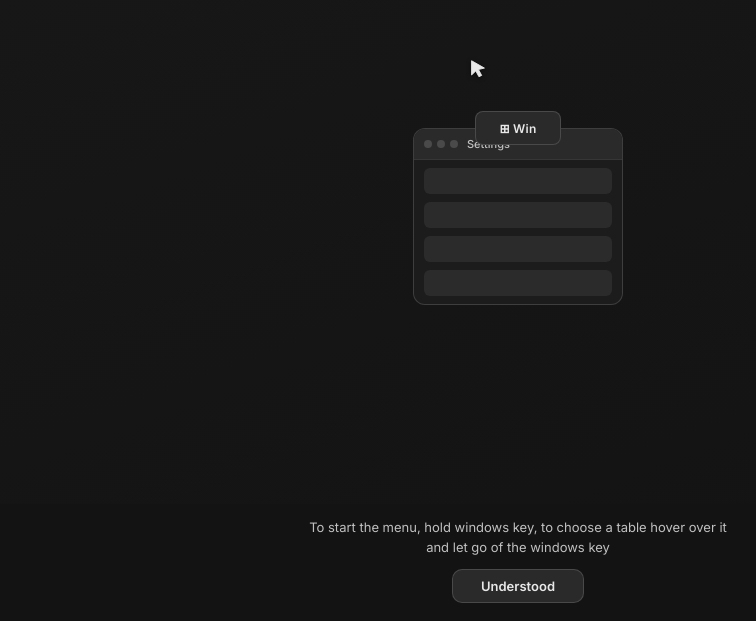
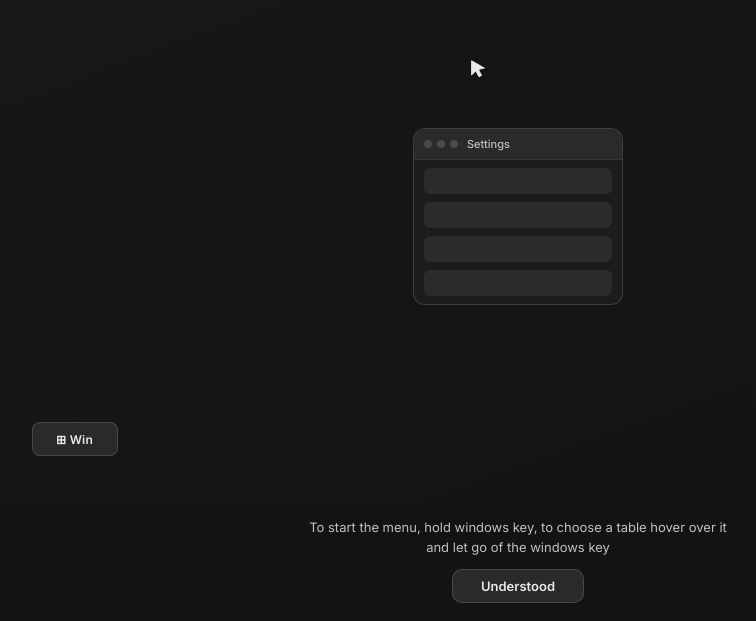
Before and after one commit to nend-x/FlatUI, a website built with Vite: page src/tutorial/index.html in a window 1280 px wide. Shown: the part 179-800 px from the top of the page, without its empty margins (122-878 px from the left). Built offline with nearby package versions, Linux system fonts and the light colour scheme.

Commit message:
Tutorial: decouple Win key from cursor; fix release-opens-settings order
- The Win key is a keyboard gesture: it now sits bottom-left in the stage
  and presses/fills by itself — the cursor never moves onto it
- Cursor stays on the pie: hover settings slice -> release Win (unhold
  anim, hover clears, pie dismisses) -> fake settings window opens

```diff
--- a/src/styles/tutorial.css
+++ b/src/styles/tutorial.css
@@ -135,11 +135,10 @@
 /* ===== Windows key with hold-fill ======================================== */
 .tut-winkey {
   position: absolute;
-  left: 50%;
-  top: 45%;
+  left: 12%;
+  bottom: 7%;
   width: 86px;
   height: 34px;
-  margin: -17px 0 0 -43px;
   border: 1px solid var(--border-strong);
   border-radius: 8px;
   background: var(--bg-espresso-raised);
--- a/src/tutorial/main.ts
+++ b/src/tutorial/main.ts
@@ -120,18 +120,17 @@ async function runLoop() {
   await sleep(600); // beat 1 — cursor + Win key visible
   winkey.classList.add("shown");
 
-  // beat 2 — cursor glides onto the Win key, key presses + fills
-  moveCursor(cx, cy + 6, 700);
-  await sleep(850);
+  // beat 2 — the Win key presses itself (keyboard gesture, no cursor): a
+  // quick press flash, then the hold-fill runs while Win is held.
   winkey.classList.add("pressed");
+  await sleep(280);
   fill.style.transition = "transform 600ms linear";
   fill.style.transform = "scaleX(1)";
   await sleep(700);
 
-  // pie pops in
+  // pie pops in around the cursor while Win is still held
   pie.classList.add("shown");
   await sleep(450);
-
   // cursor glides to the settings slice (top-left wedge, mid-angle -126°)
   const [sx, sy] = polar(cx, cy, 86, -126);
   moveCursor(sx, sy, 750);
@@ -139,20 +138,26 @@ async function runLoop() {
   setSliceHover(true);
   await sleep(450);
 
-  // beat 3 — Win release: key pops back, the fill drains right→left
+  // beat 3 — Win release while the settings slice is hovered: the unhold
+  // animation plays (fill drains right→left, key pops back), the slice
+  // highlight drops and the pie dismisses.
   winkey.classList.remove("pressed");
   fill.style.transition = "transform 320ms cubic-bezier(0.32,0.72,0.45,1)";
   fill.style.transform = "scaleX(0)";
+  await sleep(280);
+  setSliceHover(false);
+  pie.classList.remove("shown");
 
-  // beat 4 — the settings window appears; pie dismisses
-  pie.classList.remove("shown");
+  // beat 4 — the settings window opens as a result of the release
+  await sleep(260);
   fakewin.classList.add("shown");
   await sleep(1800);
 
   // reset — then the loop restarts
   fakewin.classList.remove("shown");
+  await sleep(500);
   setSliceHover(false);
-  await sleep(600);
+  await sleep(300);
   running = false;
   void runLoop();
 }
```
Also changed, not shown: src/tutorial/index.html (+2 -1 lines).
